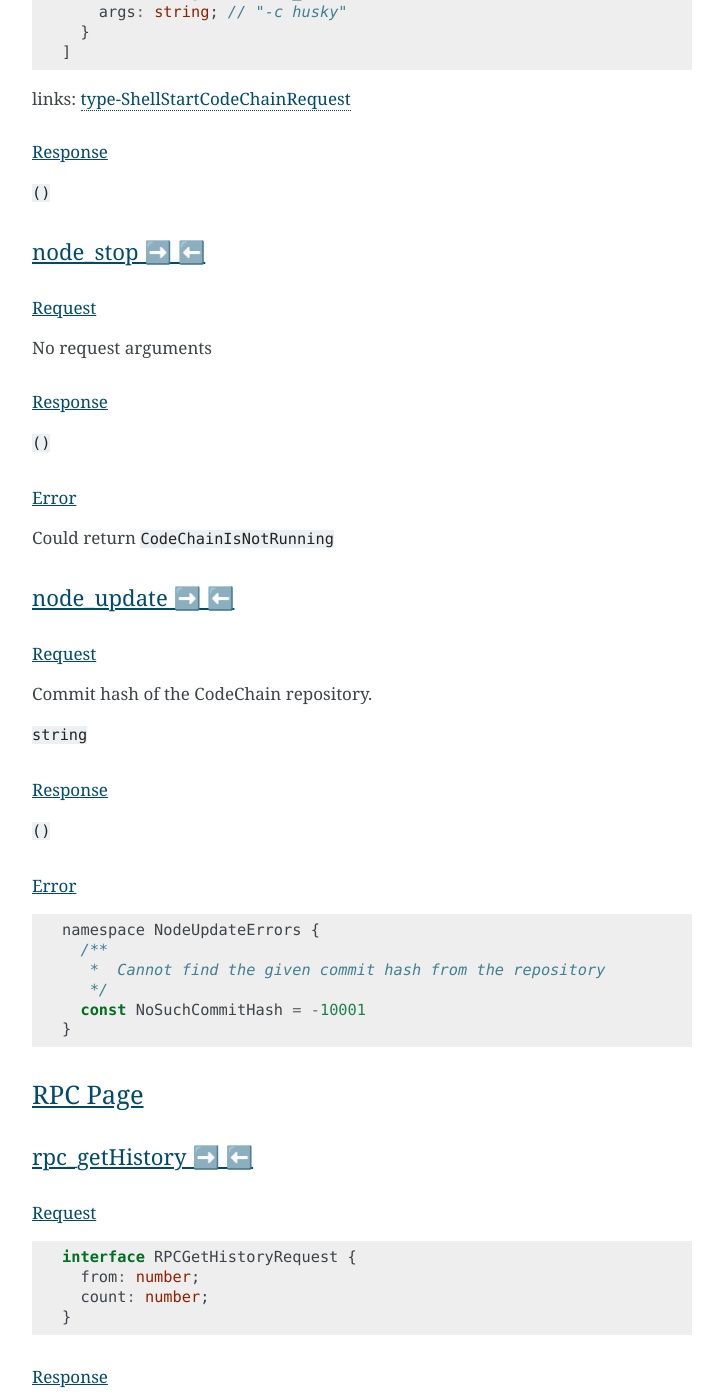
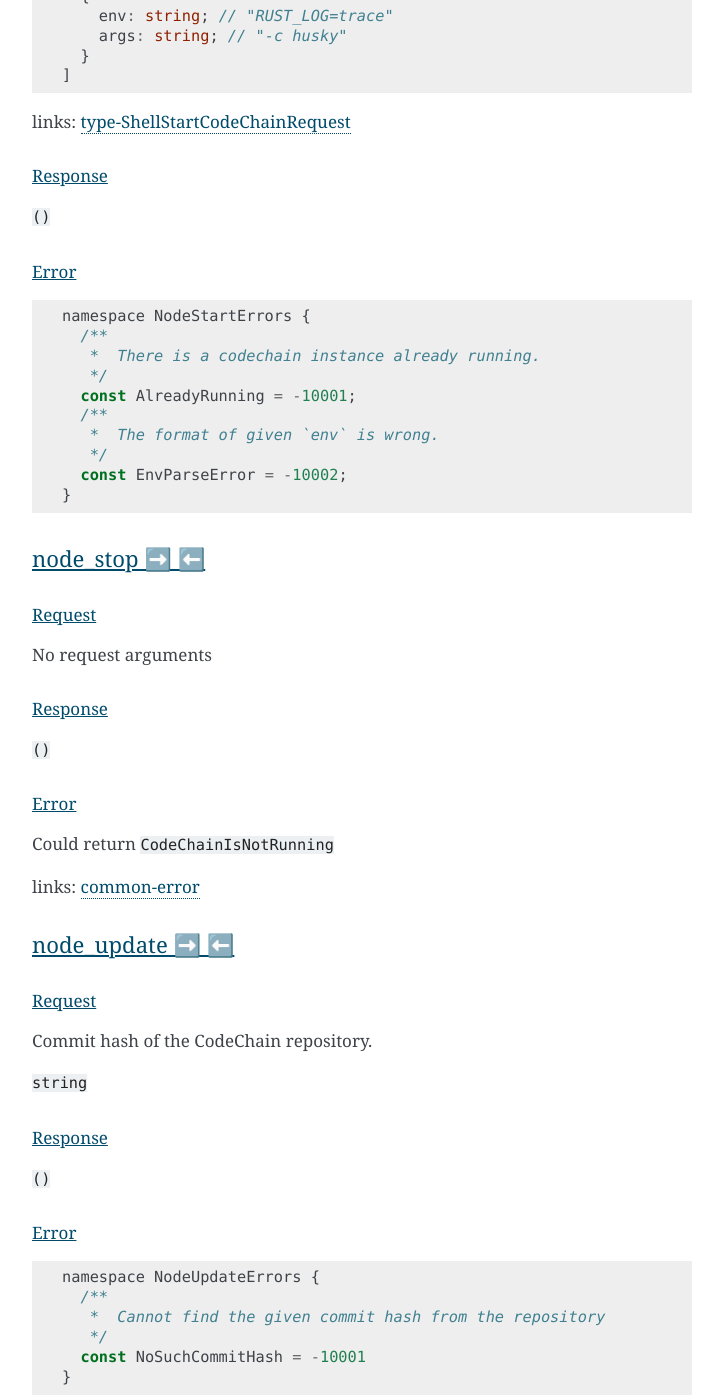
Before and after one commit to CodeChain-io/codechain-dashboard, a Sphinx documentation site: the page built from doc/source/index.rst, in a window 1280 px wide and 1400 px high, scrolled down 14167 px. Shown: the whole window, without its empty margins (388-1111 px from the left). Built offline with Sphinx 7.4.7, drawn with Linux system fonts in a browser that asks for light colours.

Commit message:
Update index.rst

```diff
--- a/doc/source/index.rst
+++ b/doc/source/index.rst
@@ -667,6 +667,23 @@ Response
 
 ``()``
 
+Error
+"""""""
+
+::
+
+  namespace NodeStartErrors {
+    /**
+     *  There is a codechain instance already running.
+     */
+    const AlreadyRunning = -10001;
+    /**
+     *  The format of given `env` is wrong.
+     */
+    const EnvParseError = -10002;
+  }
+
+
 node_stop ➡️ ⬅️
 ---------------
 
@@ -684,6 +701,8 @@ Error
 """"""
 
 Could return ``CodeChainIsNotRunning``
+
+links: common-error_
 
 node_update ➡️ ⬅️
 -----------------
```
